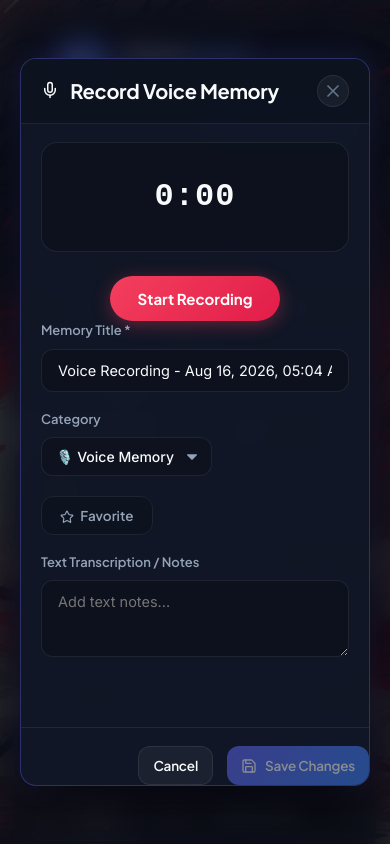
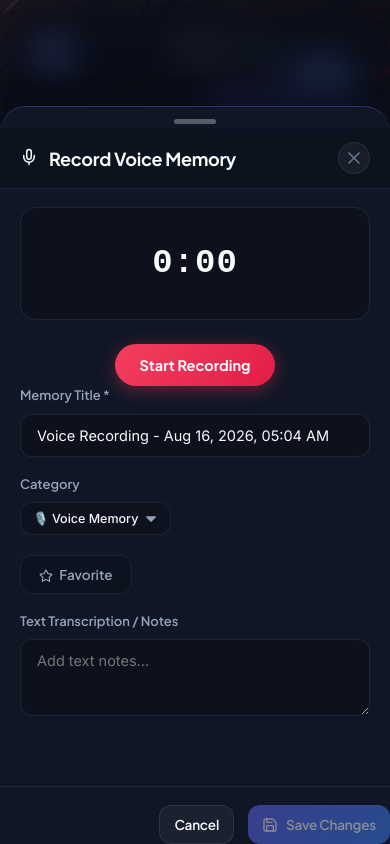
Before and after one commit to Vignesh1116/Voice-Memory-Valut, a React (Vite) app in the folder client/: page / in a window 390 px wide. Both pictures are taken after a click on the button "Record Memory". Shown: the top 844 px of the page. Built offline with nearby package versions, Linux system fonts and the light colour scheme; no server answers.

Commit message:
Enhance mobile application UI with floating action button and bottom sheet modal animation

```diff
--- a/client/src/components/Modals.jsx
+++ b/client/src/components/Modals.jsx
@@ -331,6 +331,7 @@ export default function Modals({ activeModal, closeModal, refreshData, editingMe
   return (
     <div className="modal-overlay">
       <div className="modal-card">
+        <div className="mobile-drag-handle"></div>
 
         {/* Header */}
         <div className="modal-header">
--- a/client/src/components/Navbar.jsx
+++ b/client/src/components/Navbar.jsx
@@ -29,6 +29,11 @@ export default function Navbar({ onOpenRecord, onOpenUpload }) {
           <Mic size={18} /> Record Memory
         </button>
       </div>
+
+      {/* Floating Action Button for Mobile */}
+      <button className="btn-fab-record" onClick={onOpenRecord} title="Record Voice Memory">
+        <Mic size={24} />
+      </button>
     </header>
   );
 }
--- a/client/src/index.css
+++ b/client/src/index.css
@@ -1122,22 +1122,76 @@ body::before {
   background: rgba(255, 255, 255, 0.3);
 }
 
-/* Mobile Devices & Touch Optimization */
+/* Floating Action Button for Mobile */
+.btn-fab-record {
+  display: none;
+  position: fixed;
+  bottom: 28px;
+  right: 22px;
+  width: 62px;
+  height: 62px;
+  border-radius: 50%;
+  background: var(--primary-gradient);
+  color: #ffffff;
+  border: 1px solid rgba(255, 255, 255, 0.25);
+  align-items: center;
+  justify-content: center;
+  box-shadow: 0 10px 25px rgba(99, 102, 241, 0.55), 0 0 15px rgba(56, 189, 248, 0.3);
+  cursor: pointer;
+  z-index: 999;
+  transition: transform 0.2s cubic-bezier(0.4, 0, 0.2, 1), box-shadow 0.2s ease;
+  animation: pulseFab 2.5s infinite alternate;
+}
+
+@keyframes pulseFab {
+  0% { transform: scale(1); box-shadow: 0 10px 25px rgba(99, 102, 241, 0.55); }
+  100% { transform: scale(1.06); box-shadow: 0 14px 30px rgba(99, 102, 241, 0.75), 0 0 20px rgba(56, 189, 248, 0.5); }
+}
+
+.btn-fab-record:active {
+  transform: scale(0.92);
+}
+
+.mobile-drag-handle {
+  display: none;
+}
+
+/* Mobile Application Interface Optimization (< 640px) */
 @media (max-width: 640px) {
   .app-container {
-    padding: 16px 14px 60px;
+    padding: 14px 14px 90px;
   }
 
+  .btn-fab-record {
+    display: flex;
+  }
+
+  /* Header & Navbar */
   .navbar {
     flex-direction: column;
     align-items: stretch;
-    gap: 16px;
-    padding: 16px 18px;
-    margin-bottom: 24px;
+    gap: 14px;
+    padding: 14px 18px;
+    margin-bottom: 20px;
+    border-radius: 20px;
   }
 
   .brand {
-    justify-content: center;
+    justify-content: space-between;
+  }
+
+  .brand-logo {
+    width: 40px;
+    height: 40px;
+    border-radius: 10px;
+  }
+
+  .brand-text h1 {
+    font-size: 20px;
+  }
+
+  .brand-text p {
+    font-size: 11.5px;
   }
 
   .header-actions {
@@ -1150,35 +1204,185 @@ body::before {
     justify-content: center;
     padding: 10px 14px;
     font-size: 13.5px;
+    border-radius: 12px;
   }
 
+  /* Stats Dashboard (2x2 Grid) */
+  .stats-grid {
+    grid-template-columns: 1fr 1fr;
+    gap: 12px;
+    margin-bottom: 24px;
+  }
+
+  .stat-card {
+    padding: 14px 16px;
+    gap: 12px;
+    border-radius: 16px;
+  }
+
+  .stat-icon {
+    width: 42px;
+    height: 42px;
+    font-size: 18px;
+    border-radius: 10px;
+  }
+
+  .stat-label {
+    font-size: 11px;
+  }
+
+  .stat-value {
+    font-size: 20px;
+  }
+
+  /* Controls & Search Toolbar */
   .controls-bar {
     padding: 14px 16px;
     flex-direction: column;
     align-items: stretch;
-    gap: 14px;
+    gap: 12px;
+    border-radius: 18px;
+    margin-bottom: 18px;
   }
 
-  .search-box {
-    min-width: 100%;
+  .search-box input {
+    padding: 11px 36px 11px 42px;
+    font-size: 13.5px;
+    border-radius: 12px;
+  }
+
+  .search-icon {
+    left: 14px;
   }
 
   .filter-sort-group {
+    display: flex;
     justify-content: space-between;
+    align-items: center;
     width: 100%;
+    gap: 10px;
+  }
+
+  .btn-toggle {
+    padding: 8px 12px;
+    font-size: 12.5px;
+  }
+
+  .glass-select {
+    padding: 8px 30px 8px 12px;
+    font-size: 12.5px;
+  }
+
+  /* Category Pills */
+  .category-pills {
+    gap: 8px;
+    margin-bottom: 20px;
+    -webkit-overflow-scrolling: touch;
+    scrollbar-width: none;
+  }
+
+  .category-pills::-webkit-scrollbar {
+    display: none;
+  }
+
+  .pill {
+    padding: 8px 16px;
+    font-size: 12.5px;
+  }
+
+  /* Memory Cards on Mobile */
+  .memories-grid {
+    gap: 18px;
+  }
+
+  .memory-card {
+    padding: 20px 18px;
+    border-radius: 20px;
+  }
+
+  .memory-title {
+    font-size: 16.5px;
+  }
+
+  .memory-date {
+    font-size: 12px;
+    margin-bottom: 14px;
+  }
+
+  .memory-player {
+    padding: 12px 14px;
+    border-radius: 12px;
+  }
+
+  .btn-play-pause {
+    width: 42px;
+    height: 42px;
+  }
+
+  .progress-bar {
+    height: 8px;
+  }
+
+  .memory-transcript-box {
+    padding: 12px 14px;
+    font-size: 13px;
+  }
+
+  .memory-footer {
+    padding-top: 14px;
+    display: flex;
+    justify-content: space-around;
+  }
+
+  .btn-action {
+    padding: 6px 8px;
+    font-size: 12px;
+  }
+
+  /* Native Mobile Bottom Sheet Modals */
+  .modal-overlay {
+    align-items: flex-end;
+    padding: 0;
+    backdrop-filter: blur(16px) brightness(0.7);
+  }
+
+  .mobile-drag-handle {
+    display: block;
+    width: 42px;
+    height: 5px;
+    background: rgba(255, 255, 255, 0.3);
+    border-radius: 10px;
+    margin: 12px auto 4px;
   }
 
   .modal-card {
-    max-width: 94vw;
-    border-radius: var(--radius-lg);
+    max-width: 100vw;
+    width: 100vw;
+    border-radius: 26px 26px 0 0;
+    max-height: 88vh;
+    animation: slideUpSheet 0.32s cubic-bezier(0.32, 0.72, 0, 1);
+    border-bottom: none;
+    border-left: none;
+    border-right: none;
+    box-shadow: 0 -10px 40px rgba(0, 0, 0, 0.8), 0 0 30px rgba(99, 102, 241, 0.2);
+  }
+
+  @keyframes slideUpSheet {
+    from { transform: translateY(100%); }
+    to { transform: translateY(0); }
   }
 
   .modal-header {
-    padding: 16px 20px;
+    padding: 14px 20px;
+  }
+
+  .modal-header h2 {
+    font-size: 18px;
   }
 
   .modal-body {
     padding: 18px 20px;
+    max-height: 70vh;
   }
 
   .form-row {
@@ -1188,9 +1392,15 @@ body::before {
 
   .recorder-display {
     padding: 20px 14px;
+    border-radius: 16px;
   }
 
   .recording-timer {
-    font-size: 32px;
+    font-size: 34px;
+  }
+
+  .btn-record-start, .btn-record-stop {
+    padding: 12px 24px;
+    font-size: 14.5px;
   }
 }
```
